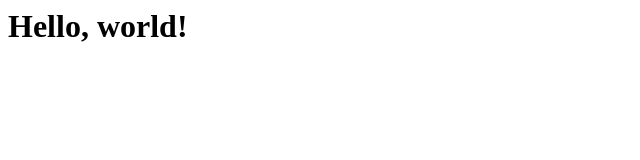
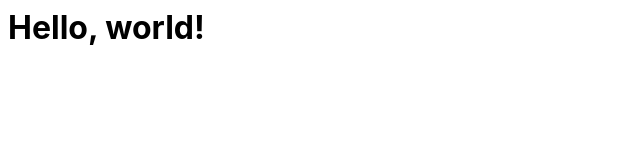
Before and after one commit to remusa/todoro, a React (Vite) app: page / in a window 1280 px wide. Shown: the top 160 px of the page, without its empty margins (0-640 px from the left). Built offline with nearby package versions, Linux system fonts and the light colour scheme.

Commit message:
Finish setup (CSS)

```diff
--- a/src/App.tsx
+++ b/src/App.tsx
@@ -2,8 +2,8 @@ import * as React from 'react'
 
 export default () => {
   return (
-    <>
+    <div>
 			<h1>Hello, world!</h1>
-    </>
+    </div>
   )
 }
--- /dev/null
+++ b/src/global.css
@@ -0,0 +1,3 @@
+body {
+	font-family: -apple-system, BlinkMacSystemFont, 'Segoe UI', Roboto, Oxygen, Ubuntu, Cantarell, 'Open Sans', 'Helvetica Neue', sans-serif;
+}
--- a/src/index.html
+++ b/src/index.html
@@ -1,4 +1,7 @@
 <html>
+  <head>
+    <link rel="stylesheet" href="global.css">
+  </head>
 <body>
   <div id="root"></div>
   <script src="./index.tsx"></script>
```
Also changed, not shown: package.json (+12 -0 lines).
